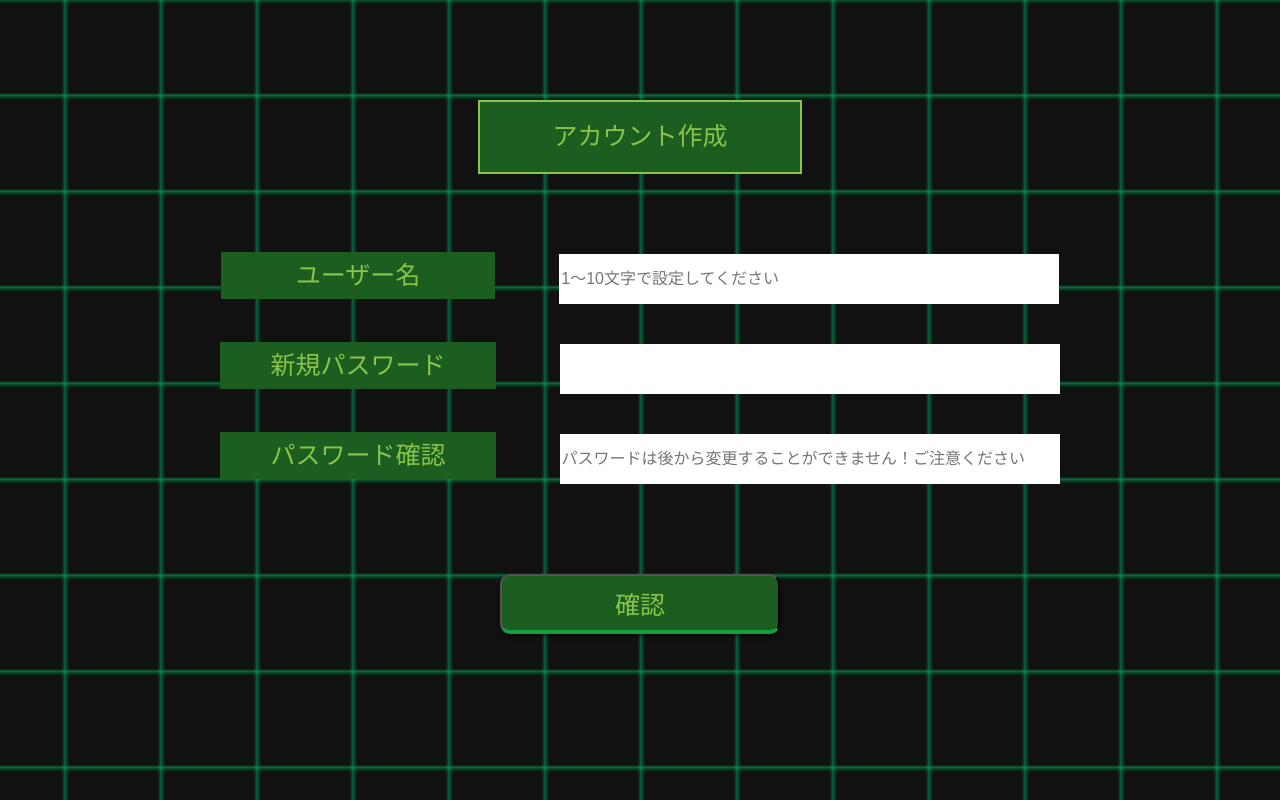
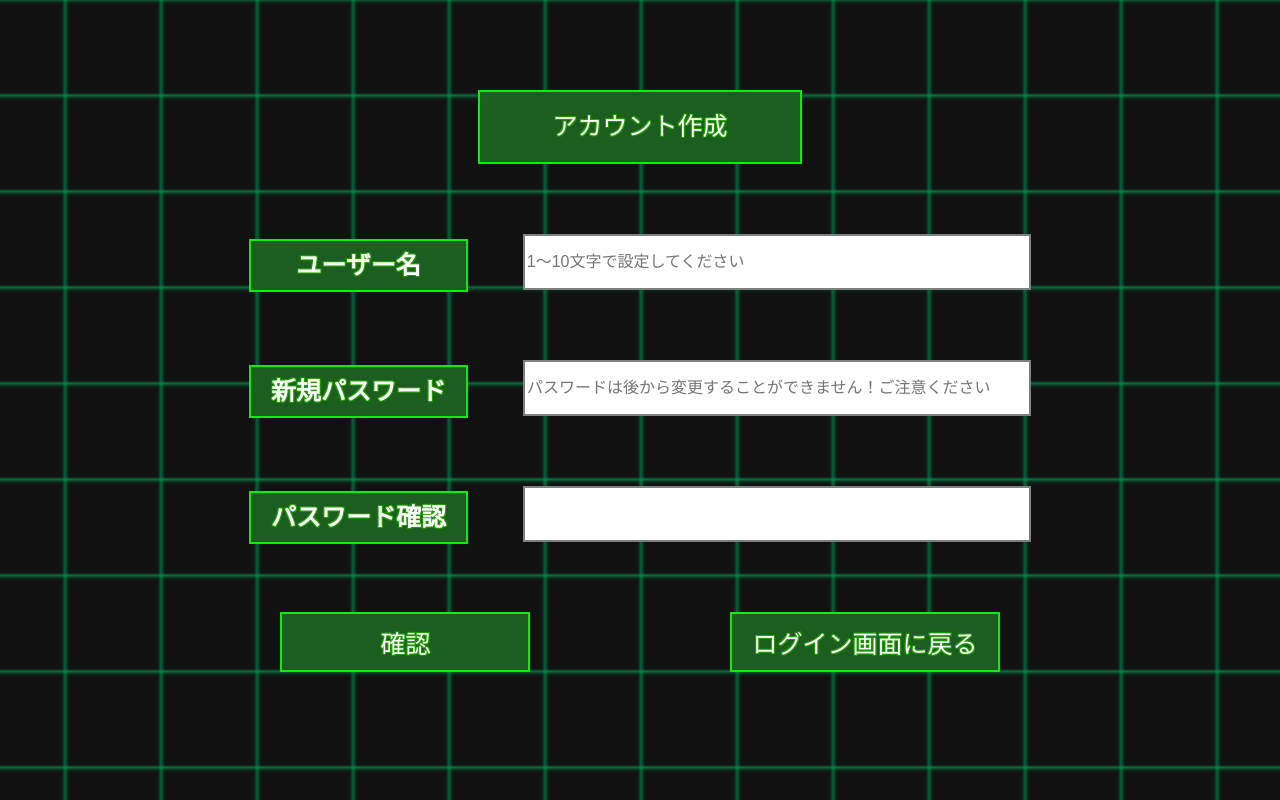
Before and after one commit to yaka2021/S-Learning2024-2, a PHP site: page /2022/f_create_user.php in a window 1280 px wide. Run offline with PHP 8.4, Linux system fonts and the light colour scheme.

Commit message:
デザインを修正しました。

```diff
--- a/_css/create_user.css
+++ b/_css/create_user.css
@@ -1,40 +1,37 @@
+:root{
+	--text-color1: #0a380a;
+	--text-shadow: #1e9b00;
+	--cyber-green: #0cee04;
+	--clear-color: white;
+	--clear-shadow: #00008888;
+	--back-color: #071b15;
+	--pop-back: black
+}
+
 body {
   margin: 0;
   padding: 0;
-  background-color: rgb(145, 130, 130);
-  background-image: url(../cyberBack.png);
+	background-image: url(../_topImg/cyberBack.png);
   animation: popLoop 5s infinite linear;
+	font-family: cursive;
+  color: var(--clear-color);
+  text-shadow:	1px 1px var(--text-shadow), -1px 1px var(--text-shadow),
+					      1px -1px var(--text-shadow), -1px -1px var(--text-shadow);
 }
 
-@keyframes popLoop {
-  0% {
-    background-position-x: 96px
-  }
-
-  100% {
-    background-position-x: 0
-  }
-}
-
-
-
-.main-div_mainScreen {
-  width: 80%;
-  margin: 100px auto;
-  text-align: center;
+main{
+  margin-top: 90px;
 }
 
 .SingUp_main-div {
-  margin: 0 auto 80px auto;
+  margin: 0 auto;
+  width: 300px;
   height: 50px;
-  width: 300px;
   font-size: 25px;
   text-align: center;
-  color: #8bc34a;
-  border: 2px solid #8bc34a;
+  border: 2px solid var(--cyber-green);
   background: #1b5e20;
   padding: 10px;
-
 }
 
 span {
@@ -42,30 +39,73 @@ span {
 }
 
 .SingUp_main-div_1-3 {
-  margin-top: 40px;
+  text-align: center;
+  margin-top: 70px;
 }
 
 .SignUp-main-div-label {
-  margin-right: 60px;
-  height: 50px;
-  width: 300px;
-  padding: 10px 50px;
+  position: relative;
+  top:7px;
+  margin-right: 50px;
+  padding: 10px 20px;
   font-size: 25px;
+  font-weight: bold;
   text-align: center;
-  color: #8bc34a;
   background: #1b5e20;
-}
-
-span {
-  line-height: 50px;
+  border: 2px solid var(--cyber-green);
 }
 
 .main-div-input {
   height: 50px;
   width: 500px;
   font-size: 100%;
-  color: rgb(145, 130, 130);
-  border: gray;
+  border: gray 2px solid;
+}
+
+.main-div_SigUpBtn {
+  margin-top: 70px;
+  display: flex;
+  justify-content: center;
+}
+
+.SigUp-main-div-div-Btn_1-1 {
+  width:250px;
+  padding: 10px 20px;
+  font-size: 25px;
+  text-align: center;
+  color: var(--clear-color);
+  background: #1b5e20;
+  border: 2px solid var(--cyber-green);
+  text-shadow:	1px 1px var(--text-shadow), -1px 1px var(--text-shadow),
+					      1px -1px var(--text-shadow), -1px -1px var(--text-shadow);
+  transition: 0.3s;
+  margin-right: 200px;
+}
+
+.Btn_Atag {
+  text-decoration: none;
+}
+
+.SigUp-main-div-div-Btn_1-2 {
+  padding: 10px 20px;
+  font-size: 25px;
+  text-align: center;
+  color: var(--clear-color);
+  background: #1b5e20;
+  border: 2px solid var(--cyber-green);
+  text-shadow:	1px 1px var(--text-shadow), -1px 1px var(--text-shadow),
+					      1px -1px var(--text-shadow), -1px -1px var(--text-shadow);
+  transition: 0.3s;
+}
+
+.SigUp-main-div-div-Btn_1-1:active,
+.SigUp-main-div-div-Btn_1-2:active{
+  background-color: var(--cyber-green);
+}
+
+.SigUp-main-div-div-Btn_1-1:hover,
+.SigUp-main-div-div-Btn_1-2:hover{
+  opacity: 0.7;
 }
 
 .main-div-div_1-1 {
@@ -83,28 +123,12 @@ span {
   -webkit-text-stroke: 1px rgb(145, 130, 130);
 }
 
-.SigUp-main-div-div_Btn {
-  height: 60px;
-  width: 280px;
-  padding: 0 20px;
-  font-size: 25px;
-  text-align: center;
-  color: #8bc34a;
-  border-radius: 10px;
-  background: #1b5e20;
+@keyframes popLoop {
+  0% {
+    background-position-x: 96px
+  }
 
-
-  border-bottom: 4px solid #179e43;
-  transition: 0.3s;
-  box-shadow: 0px 3px 5px 0px rgba(0, 0, 0, 0.4);
+  100% {
+    background-position-x: 0
+  }
 }
-
-.SigUp-main-div-div_Btn:hover {
-  box-shadow: 0 0 rgba(0, 0, 0, 0.4);
-  border-bottom-width: 2px;
-  transform: translateY(2px);
-}
-
-.main-div_SigUpBtn {
-  margin-top: 90px;
-}
--- a/_css/topStyle.css
+++ b/_css/topStyle.css
@@ -197,7 +197,7 @@ footer p{
 }
 
 div.fuwaNamePop{
-	max-width: 1300px;
+	max-width: 1000px;
 	height: 6rem;
     margin: -6rem auto 0;
 	padding: 0 20px;
--- a/f_create_user.php
+++ b/f_create_user.php
@@ -1,28 +1,30 @@
-<html>
+<!DOCTYPE HTML>
+<html lang="ja">
     <head>
         <link  rel="stylesheet" type="text/css" href="_css/create_user.css">
     </head>
     <body>
         <main>
-            <div class="main-div_mainScreen">
             <div class="SingUp_main-div"><span>アカウント作成</span></div>
                 <form action="_background/b_create_user.php" method="post">
                     <div class="SingUp_main-div_1-3">
                         <label class="SignUp-main-div-label">　ユーザー名　</label>
                         <input class="main-div-input" type="text" name="username"
-                      placeholder="1～10文字で設定してください" maxlength="10" minlength="1"/>
+                        placeholder="1～10文字で設定してください" maxlength="10" required/>
                     </div>
                     <div class="SingUp_main-div_1-3">
                         <label class="SignUp-main-div-label">新規パスワード</label>
-                      <input class="main-div-input" type="password" name="password"　/>
+                        <input class="main-div-input" type="password" name="password" placeholder="パスワードは後から変更することができません！ご注意ください" required/>
                     </div>
                     <div class="SingUp_main-div_1-3">
                         <label class="SignUp-main-div-label">パスワード確認</label>
-                      <input class="main-div-input" type="password" name="PassConf"
-                      placeholder="パスワードは後から変更することができません！ご注意ください" maxlength="10" minlength="1" />
+                        <input class="main-div-input" type="password" name="PassConf" required/>
                     </div>
                     <div class="main-div_SigUpBtn">
-                      <input type="submit" class="SigUp-main-div-div_Btn" value="確認" />
+                        <input type="submit" class="SigUp-main-div-div-Btn_1-1" value="確認" />
+                        <a class="Btn_Atag" href="f_login.php">
+                            <div class="SigUp-main-div-div-Btn_1-2">ログイン画面に戻る</div>
+                        </a>
                     </div>
                 </form>
             </div>
@@ -39,3 +41,4 @@ if(isset($_SESSION['username'])){
     header("Location: index.php");
     exit;
 }
+?>
--- a/f_login.php
+++ b/f_login.php
@@ -6,13 +6,12 @@
     <body>
         <main>
             <div class="SignIn_main-div">
-            <img src="_topImg/favicon.ico" alt="icon" width="50" height="50">
-                <span>S-Learning 2024</span>
+                <img src="_topImg/favicon.ico" alt="icon" width="50" height="50"><span>S-Learning 2024</span>
             </div>
             <form action="_background/b_login.php" method="post">
                 <div class="SignIn_main-div_1-3">
                     <label class="SignIn-main-div-label">ユーザー名</label>
-                    <input class="main-div-input" type="text"  name="username" minlength="1" maxlength="10" required/>
+                    <input class="main-div-input" type="text"  name="username" maxlength="10" required/>
                 </div>
                 <div class="SignIn_main-div_1-3">
                     <label class="SignIn-main-div-label">パスワード</label>
@@ -40,5 +39,4 @@
         header("Location: index.php");
         exit;
     }
-
 ?>
```
Lines whose indentation alone changed are shown as unchanged.
